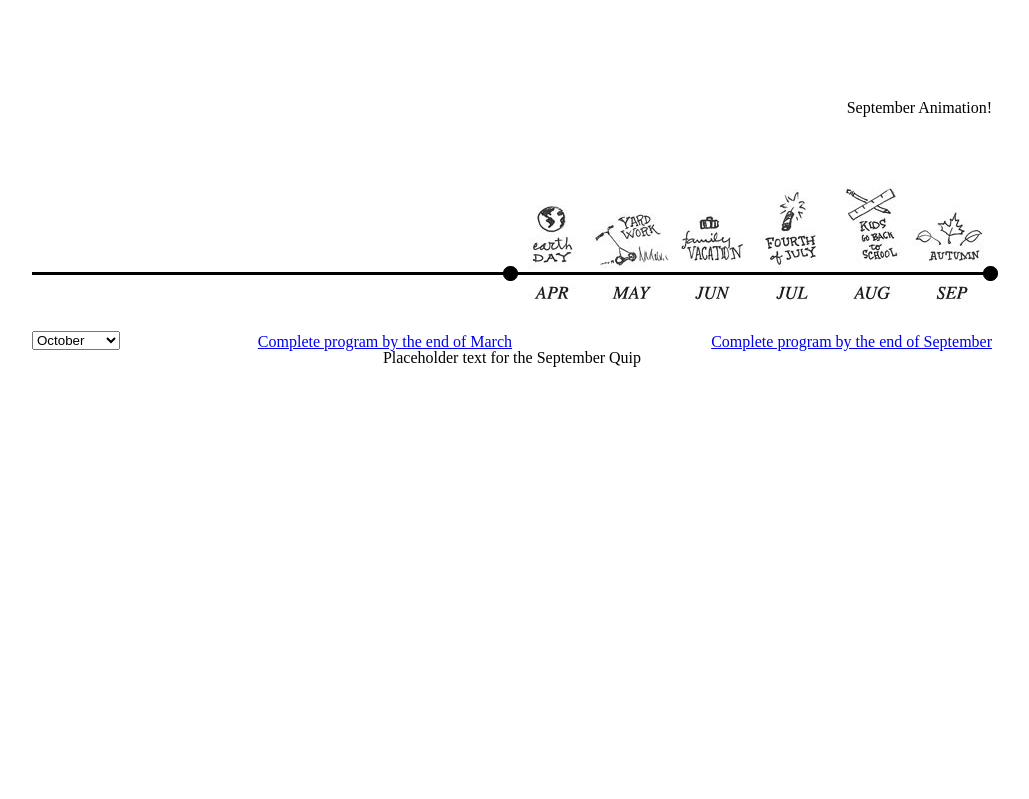
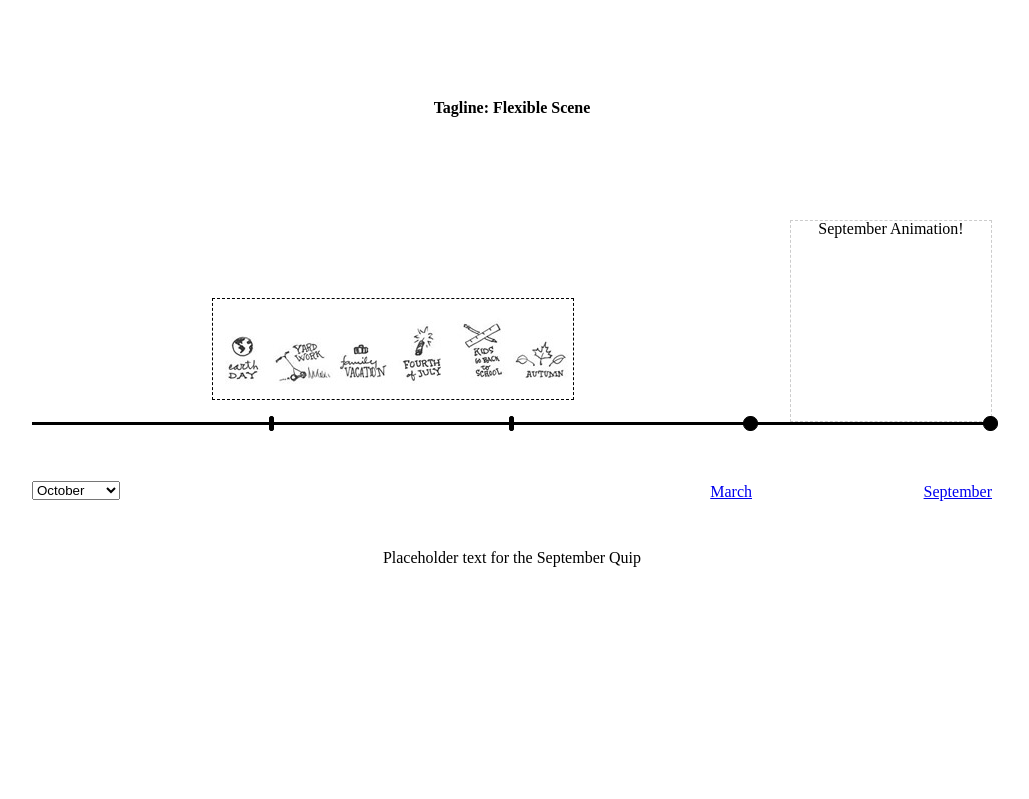
Before and after one commit to SecretPenguin/Marconi, a PHP site: page /tests/flexible in a window 1280 px wide. Shown: the top 799 px of the page, without its empty margins (128-1157 px from the left). Before the commit the page ends 367 px from the top, so only its background shows below. Run offline with PHP 8.4, Linux system fonts and the light colour scheme.

Commit message:
Updated structure of Flexible Scene

```diff
--- a/css/flexible.css
+++ b/css/flexible.css
@@ -2,15 +2,59 @@
 
 #flexible {
 	width:960px;
-	margin:100px auto 40px;
+	margin:0 auto;
 	position:relative;
+	}
+
+#flexible-screen {
+  position:relative;
+  width:960px;
+  top:0;
+}
+
+.fixTop {
+  position:fixed!important;
+  top:0!important;
+}
+
+.stickTop {
+  position:absolute!important;
+  top:0!important;
+}
+
+.stickBot {
+  position:absolute!important;
+  bottom:0!important;
+  top:auto!important;
+}
+
+#flexible-tagline {
+	position:absolute;
+	top:50%;
+	margin-top:-300px;
+	height:100px;
+	width:400px;
+	left:50%;
+	margin-left:-200px;
+	text-align:center;
 	}
 
 #fast, #normal {
 	float:left;
-	width:480px;
-	position:relative;
-	height:250px;
+	position:absolute;
+	height:200px;
+	top:50%;
+	margin-top:-100px;
+	}
+
+#fast {
+	width:720px;
+	left:0;
+	}
+
+#normal {
+	width:240px;
+	right:0;
 	}
 
 .bar {
@@ -22,11 +66,13 @@
 	}
 
 #breaks {
-	width:480px;
-	height:150px;
-	background:url(/images/flexible/breaks-alt.jpg) repeat-x left center;
+	width:360px;
+	height:100px;
+	background:url(/images/flexible/breaks.jpg) repeat-x left center;
 	position:absolute;
-	bottom:27px;
+	bottom:100px;
+	left:180px;
+	border:1px dashed #000;
 	}
 
 /* End Toggle */
@@ -46,6 +92,28 @@
 
 .toggleEnd:hover {
 	background:#ff0000;
+	}
+
+/* Sample timeline hashes */
+
+#quarter, #half {
+	width:3px;
+	height:13px;
+	border-radius:2px;
+	border:1px solid #000;
+	display:block;
+	position:absolute;
+	bottom:69px;
+	background:#000;
+	z-index:100;
+	}
+
+#quarter {
+	left:237px;
+	}
+
+#half {
+	left:477px;
 	}
 
 /* Dates */
@@ -72,7 +140,11 @@
 
 .quips {
 	width:400px;
-	margin:0 auto;
+	position:absolute;
+	top:50%;
+	margin-top:150px;
+	left:50%;
+	margin-left:-200px;
 	text-align:center;
 	}
 
@@ -84,8 +156,13 @@
 
 #animations {
 	position:absolute;
-	top:0;
+	top:50%;
+	margin-top:-180px;
+	height:200px;
+	width:200px;
+	border:1px dashed #ccc;
 	right:0;
+	text-align:center;
 	}
 
 #animations > div {
--- a/js/flexible.js
+++ b/js/flexible.js
@@ -1,85 +1,10 @@
-/*
 (function($) {
-  var mobile = new Scene("mobile", 400);
+  var flexible = new Scene("flexible", 400);
 
-  mobile.init = function() {
-    this.$switchButtons = $("#switchboard a");
-    this.$devicesContainer = $("#devices");
-    this.$devices = this.$devicesContainer.find("div");
-    this.$slidersContainer = $("#sliders");
-    this.$phoneSlider = $("#phoneSlider").remove();
-    this.$tabletSlider = $("#tabletSlider").remove();
-    this.$desktopSlider = $("#desktopSlider").remove();
+  flexible.init = function() {
+
 
     $(window).on("scroll", $.proxy(this.onScroll, this));
-    this.$switchButtons.on("click", $.proxy(this.selectDevice, this));
-
-    this.activateSlider("phone");
-  };
-
-  mobile.onResize = function(event) {
-    this.$screen.height(M.screenHeight);
-    this.$container.height(M.screenHeight + this.sceneLength);
-  };
-
-  mobile.onScroll = function(event) {
-    var distance = this.distance();
-
-    this.conditionallyFixateScene(distance);
-
-    // Animate current device in when approaching scene
-    var deviceSpeed = (distance / 2) + 146;
-    if (distance < -292) {
-      this.$devicesContainer.css("bottom", 0);
-    } else if ( distance >= -292 && distance < 0 ) {
-      this.$devicesContainer.css("bottom", deviceSpeed);
-    } else if (distance >= 0) {
-      this.$devicesContainer.css("bottom", 146);
-    }
-
-    console.log(distance);
-  };
-
-  mobile.selectDevice = function(event) {
-    var $clicked = $(event.target);
-    var thisEQ = $clicked.index();
-    var $selected = this.$devices.eq(thisEQ);
-    var selectedId = $selected.attr("id");
-
-    this.$switchButtons.removeClass("current");
-    $clicked.addClass("current");
-
-    this.$devices.stop().css("z-index", 0).animate({top: 231}, 500, function() {
-      $selected.stop().css("z-index", 10).animate({top: 0}, 500);
-    });
-
-    this.activateSlider(selectedId);
-  };
-
-  mobile.activateSlider = function(deviceId) {
-    var slider = this["$"+deviceId+"Slider"].clone();
-    this.$slidersContainer.animate({opacity: 0}, 800);
-    this.$slidersContainer.html(slider);
-    this.$slidersContainer.find("div").maximage({
-      cycleOptions: {
-        fx: "fade",
-        speed: 800,
-        timeout: 1000
-      },
-      cssBackgroundSize: false,
-      cssTransitions: false
-    });
-    this.$slidersContainer.animate({opacity: 1}, 800);
-  };
-
-  this.M.register(mobile);
-})(jQuery);
-*/
-
-
-/////////////////////
-/////////////////////
-/////////////////////
 
     // Set monthNames and months arrays
     var monthNames = ['January', 'February', 'March', 'April', 'May', 'June', 'July', 'August', 'September', 'October', 'November', 'December'];
@@ -109,8 +34,8 @@ function calcEndMonths() {
 
     // Display end months
     function showEndMonths() {
-	$('#fastMonth').html('Complete program by the end of ' + monthNames[fastMonth]);
-	$('#normalMonth').html('Complete program by the end of ' + monthNames[normalMonth]);
+    	$('#fastMonth').html(monthNames[fastMonth]);
+    	$('#normalMonth').html(monthNames[normalMonth]);
     }
 
     // Trigger animation
@@ -133,9 +58,9 @@ function breaksImage(animate) {
     	curIndex = $('#startMonth option:selected').index();
     	janIndex = $('#startMonth option:contains(January)').index();
     	if (janIndex > curIndex) {
-		updateBreak = -curVal*80 + 960;
+    		updateBreak = -curVal*60 + 720;
     	} else {
-		updateBreak = -curVal*80;
+    		updateBreak = -curVal*60;
     	}
     	// Set background image position
     	if (animate == false) {
@@ -171,6 +96,25 @@ $('#normalEnd, #normalMonth').click(function(){
     $('#fastEnd, #fastMonth').click(function(){
     	$('#normal').animate({opacity: 0.35}, 500).removeClass();
     	$('#fast .bar').animate({height: '7px', bottom: '73px'}, 300);
-	$('#animations').css('right', '480px');
+    	$('#animations').css('right', '240px');
     	loadMonthAssets();
     });
+  };
+
+  flexible.onResize = function(event) {
+    this.$screen.height(M.screenHeight);
+    this.$container.height(M.screenHeight + this.sceneLength);
+  };
+
+  flexible.onScroll = function(event) {
+    var distance = this.distance();
+
+    this.conditionallyFixateScene(distance);
+
+
+
+    console.log(distance);
+  };
+
+  this.M.register(flexible);
+})(jQuery);
--- a/tests/flexible/flexible.php
+++ b/tests/flexible/flexible.php
@@ -1,12 +1,16 @@
 <div id="flexible">
+	<div id="flexible-screen">
+		<h2 id="flexible-tagline">Tagline: Flexible Scene</h2>
 		<div id="fast">
 			<select id="startMonth"></select>
+			<div id="breaks"></div>
 			<div class="bar"></div>
+			<div id="quarter"></div>
+			<div id="half"></div>
 			<a id="fastEnd" class="toggleEnd" href="javascript:void(0);"></a>
 			<a id="fastMonth" href="javascript:void(0);"></a>
 		</div>
 		<div id="normal" class="currentEnd">
-		<div id="breaks"></div>
 			<div class="bar"></div>
 			<a id="normalEnd" class="toggleEnd" href="javascript:void(0);"></a>
 			<a id="normalMonth" href="javascript:void(0);"></a>
@@ -25,7 +29,6 @@
 			<div id="November">November Animation!</div>
 			<div id="December">December Animation!</div>
 		</div>
-	<div class="clear"></div>
 		<div id="fastQuips" class="quips">
 			<div>Placeholder text for the accelerated January Quip</div>
 			<div>Placeholder text for the accelerated February Quip</div>
@@ -55,4 +58,5 @@
 			<div>Placeholder text for the December Quip</div>
 		</div>
 	</div>
+</div>
 <div class="space"></div>
```
Also changed, not shown: images/flexible/breaks.jpg (added). Lines whose indentation alone changed are shown as unchanged.
